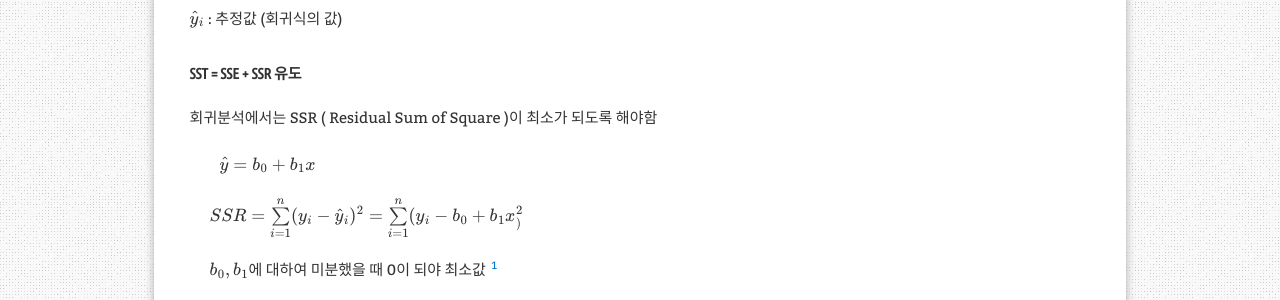
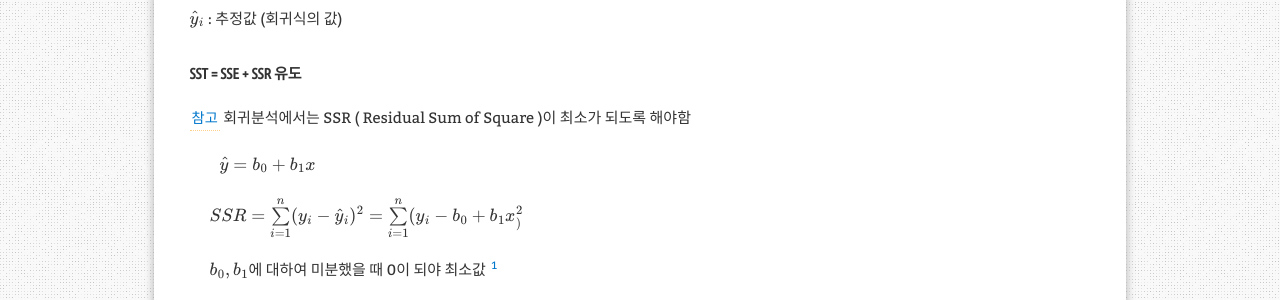
Before and after one commit to aristohyun/aristohyun.github.io, a Jekyll site: the page built from _posts/2021-06-25-Linear-Regression.md, in a window 1280 px wide and 900 px high, scrolled down 2244 px. Shown: the part 152-452 px from the top of the window. Built offline with Jekyll 4.4.1, drawn with Linux system fonts in a browser that asks for light colours; formulas are drawn with MathJax 3; comment, search, counter and statistics services are not loaded.

Commit message:
Update 2021-06-25-Linear-Regression.md

```diff
--- a/_posts/2021-06-25-Linear-Regression.md
+++ b/_posts/2021-06-25-Linear-Regression.md
@@ -68,7 +68,7 @@ $\hat{y}_ i$ : 추정값 (회귀식의 값)
 
 
 #### SST = SSE + SSR 유도
-
+[참고](https://datalabbit.tistory.com/51){:target="_ blank"}
 회귀분석에서는 SSR ( Residual Sum of Square )이 최소가 되도록 해야함
 
 $ \;\;\;\;\;\; \hat{y} = b_0 + b_1 x $
```
